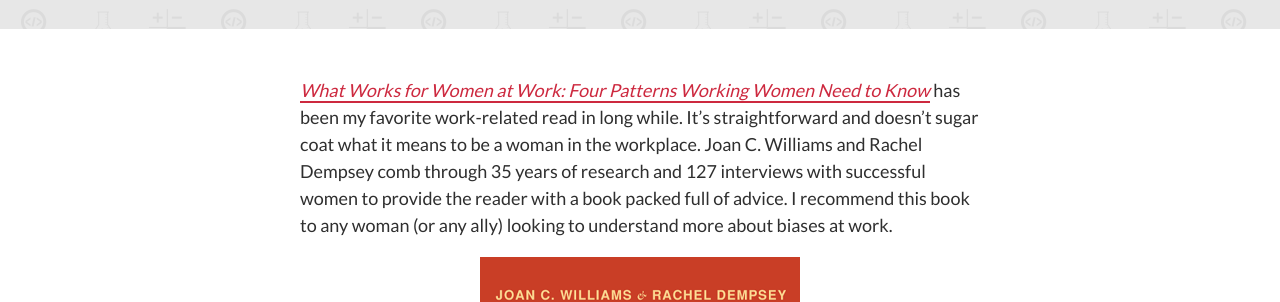
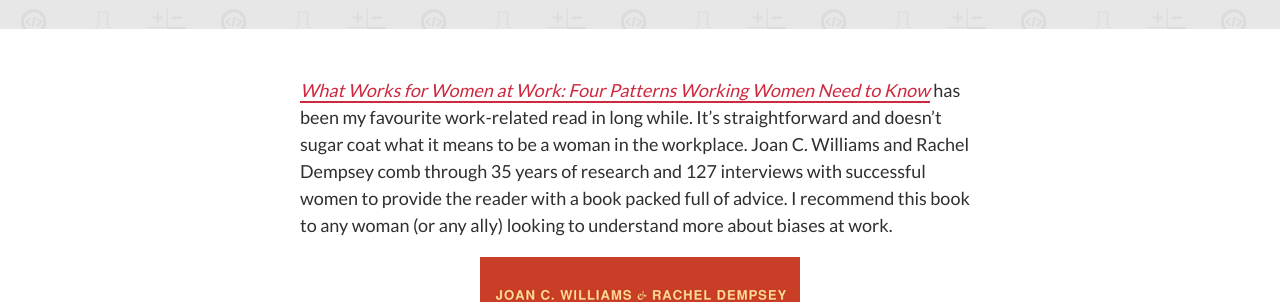
Before and after one commit to nerdlabyyc/nerdlabyyc.github.io, a Jekyll site: the page built from _posts/2015-11-26-what-works-for-women-at-work-discussion.md, in a window 1280 px wide and 1400 px high. Shown: the part 341-643 px from the top of the window. Built offline with Jekyll 4.4.1, drawn with Linux system fonts in a browser that asks for light colours; nearby versions of some CDN libraries; some web fonts are replaced; some of the changed text lies outside the part shown.

Commit message:
Correct spelling.

```diff
--- a/_posts/2015-11-26-what-works-for-women-at-work-discussion.md
+++ b/_posts/2015-11-26-what-works-for-women-at-work-discussion.md
@@ -7,7 +7,7 @@
 author: Heather Tovey
 author-link: http://twitter.com/hrtovey
 ---
-<span class="italic">[What Works for Women at Work: Four Patterns Working Women Need to Know](https://www.goodreads.com/book/show/17920210-what-works-for-women-at-work)</span> has been my favorite work-related read in long while. It's straightforward and doesn't sugar coat what it means to be a woman in the workplace. Joan C. Williams and Rachel Dempsey comb through 35 years of research and 127 interviews with successful women to provide the reader with a book packed full of advice. I recommend this book to any woman (or any ally) looking to understand more about biases at work.
+<span class="italic">[What Works for Women at Work: Four Patterns Working Women Need to Know](https://www.goodreads.com/book/show/17920210-what-works-for-women-at-work)</span> has been my favourite work-related read in long while. It's straightforward and doesn't sugar coat what it means to be a woman in the workplace. Joan C. Williams and Rachel Dempsey comb through 35 years of research and 127 interviews with successful women to provide the reader with a book packed full of advice. I recommend this book to any woman (or any ally) looking to understand more about biases at work.
 
 <div class="post-image image-caption">
 	<img class="align-center" src="{{site.baseurl}}/img/posts/20151126/what-works-for-women-at-work.png">
```
Also changed, not shown: other parts of _posts/2015-11-26-what-works-for-women-at-work-discussion.md (+1 -1 lines).
